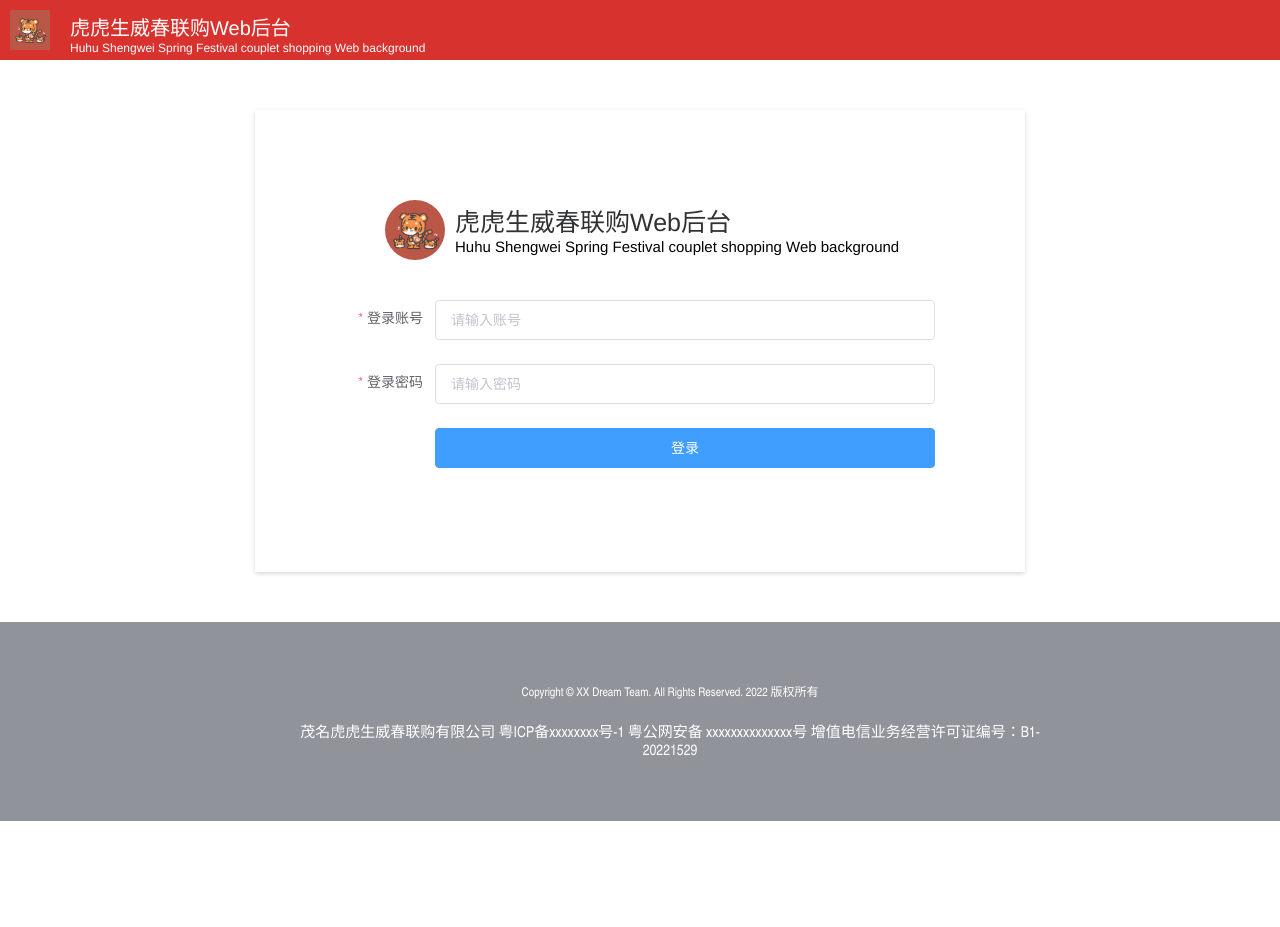
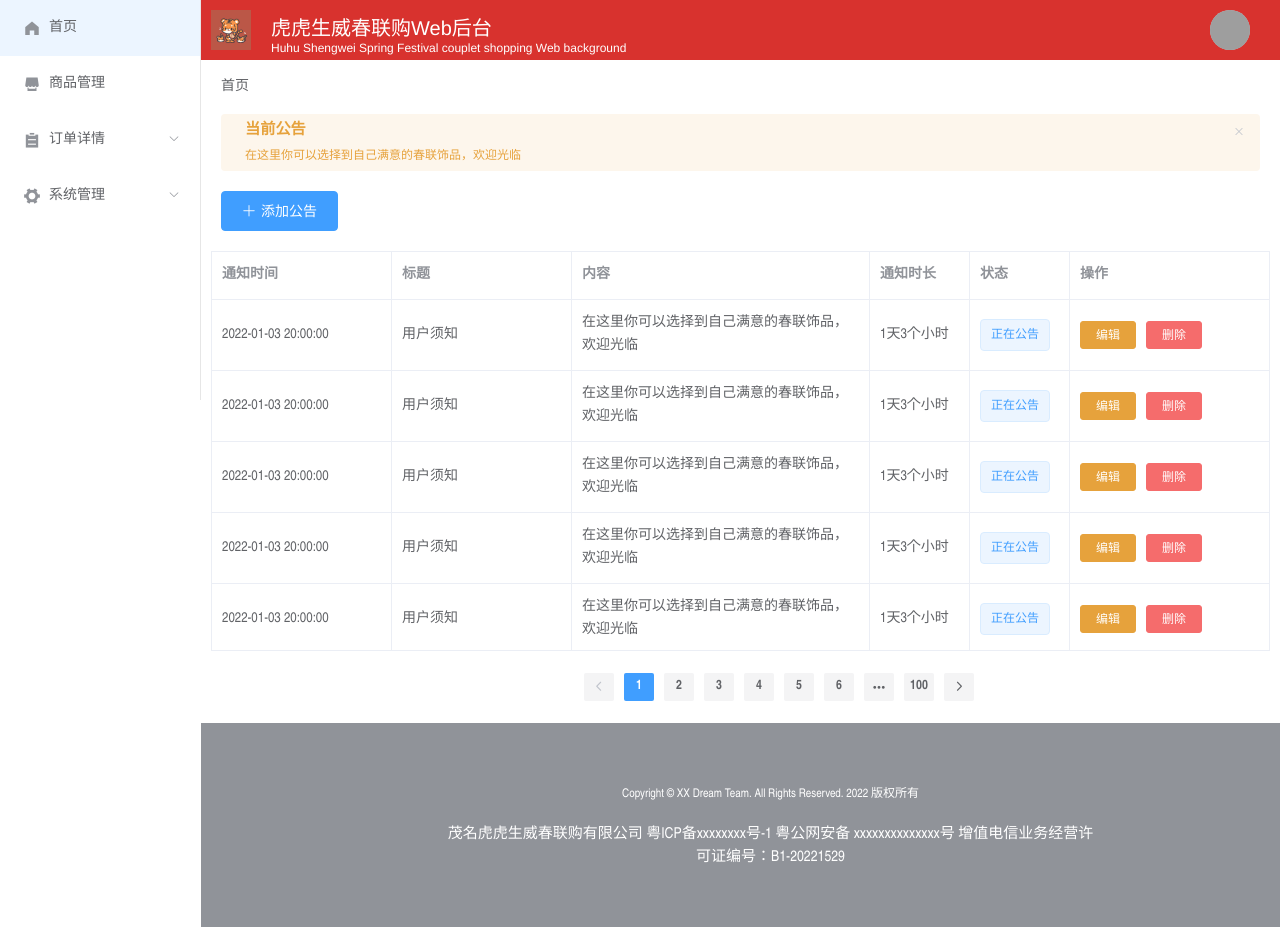
Before and after one commit to vicksiyi/newyear, a Vue app in the folder admin/: page /notice in a window 1280 px wide. Before the commit this address led to /login. Shown: the top 927 px of the page. Before the commit the page ends 821 px from the top, so only its background shows below. Built offline with nearby package versions, Linux system fonts and the light colour scheme; grey boxes are pictures that could not be loaded.

Commit message:
公告管理-页面-完

```diff
--- a/admin/src/components/Home/CommonAside.vue
+++ b/admin/src/components/Home/CommonAside.vue
@@ -75,11 +75,22 @@ export default {
           url: "/item/item",
         },
         {
-          path: "/system",
-          name: "system",
           label: "系统管理",
           icon: "s-tools",
-          url: "/system/system",
+          children: [
+            {
+              path: "/notice",
+              name: "notice",
+              label: "公告管理",
+              url: "/system/notice",
+            },
+            {
+              path: "/page",
+              name: "page",
+              label: "页面管理",
+              url: "/system/page",
+            },
+          ],
         },
       ],
     };
--- /dev/null
+++ b/admin/src/components/System/Submit.vue
@@ -0,0 +1,156 @@
+<template>
+  <div class="notice-submit">
+    <el-form
+      :model="ruleForm"
+      :rules="rules"
+      ref="ruleForm"
+      label-width="100px"
+      class="demo-ruleForm"
+    >
+      <el-form-item label="公告标题" prop="title" required>
+        <el-input v-model="ruleForm.title" placeholder="请输入标题"></el-input>
+      </el-form-item>
+      <el-form-item label="公告正文" prop="content" required>
+        <el-input
+          type="textarea"
+          :rows="4"
+          placeholder="请输入正文"
+          show-word-limit
+          maxlength="200"
+          v-model="ruleForm.content"
+        ></el-input>
+      </el-form-item>
+      <el-form-item label="开始时间" required>
+        <el-col :span="11">
+          <el-form-item prop="startTime1">
+            <el-date-picker
+              type="date"
+              placeholder="选择开始日期"
+              v-model="ruleForm.startTime1"
+              style="width: 100%"
+            ></el-date-picker>
+          </el-form-item>
+        </el-col>
+        <el-col class="line" :span="2">-</el-col>
+        <el-col :span="11">
+          <el-form-item prop="startTime2">
+            <el-time-picker
+              placeholder="选择开始时间"
+              v-model="ruleForm.startTime2"
+              style="width: 100%"
+            ></el-time-picker>
+          </el-form-item>
+        </el-col>
+      </el-form-item>
+      <el-form-item label="结束时间" required>
+        <el-col :span="11">
+          <el-form-item prop="endTime1">
+            <el-date-picker
+              type="date"
+              placeholder="选择结束日期"
+              v-model="ruleForm.endTime1"
+              style="width: 100%"
+            ></el-date-picker>
+          </el-form-item>
+        </el-col>
+        <el-col class="line" :span="2">-</el-col>
+        <el-col :span="11">
+          <el-form-item prop="endTime2">
+            <el-time-picker
+              placeholder="选择结束时间"
+              v-model="ruleForm.endTime2"
+              style="width: 100%"
+            ></el-time-picker>
+          </el-form-item>
+        </el-col>
+      </el-form-item>
+      <el-form-item>
+        <el-button
+          style="width: 100%"
+          type="primary"
+          @click="submitForm('ruleForm')"
+          >添加公告</el-button
+        >
+      </el-form-item>
+    </el-form>
+  </div>
+</template>
+
+<script>
+export default {
+  name: "Submit",
+  data() {
+    return {
+      ruleForm: {
+        title: "",
+        content: "",
+        startTime1: "",
+        startTime2: "",
+        endTime1: "",
+        endTime2: "",
+      },
+      rules: {
+        title: [{ required: true, message: "请输入公告标题", trigger: "blur" }],
+        content: [
+          { required: true, message: "请输入公告正文", trigger: "blur" },
+        ],
+        startTime1: [
+          {
+            type: "date",
+            required: true,
+            message: "请选择开始日期",
+            trigger: "change",
+          },
+        ],
+        startTime2: [
+          {
+            type: "date",
+            required: true,
+            message: "请选择时间",
+            trigger: "change",
+          },
+        ],
+        endTime1: [
+          {
+            type: "date",
+            required: true,
+            message: "请选择开始日期",
+            trigger: "change",
+          },
+        ],
+        endTime2: [
+          {
+            type: "date",
+            required: true,
+            message: "请选择时间",
+            trigger: "change",
+          },
+        ],
+      },
+    };
+  },
+  methods: {
+    submitForm(formName) {
+      this.$refs[formName].validate((valid) => {
+        if (valid) {
+          alert("submit!");
+        } else {
+          console.log("error submit!!");
+          return false;
+        }
+      });
+    },
+    resetForm(formName) {
+      this.$refs[formName].resetFields();
+    },
+  },
+  mounted: function () {},
+};
+</script>
+
+
+<style scoped>
+.notice-submit {
+  padding: 20px;
+}
+</style>
--- a/admin/src/main.js
+++ b/admin/src/main.js
@@ -17,7 +17,7 @@ import {
   MenuItemGroup, Aside, Card, Table,
   TableColumn, Breadcrumb, BreadcrumbItem, Tag, Popconfirm,
   MessageBox, Select, Message, Option, Drawer, Radio, RadioGroup,
-  Upload
+  Upload, Alert, Pagination, DatePicker, TimePicker
 } from 'element-ui';
 Vue.use(Button);
 Vue.use(Row);
@@ -51,6 +51,10 @@ Vue.use(Drawer);
 Vue.use(Radio);
 Vue.use(RadioGroup);
 Vue.use(Upload);
+Vue.use(Alert);
+Vue.use(Pagination);
+Vue.use(DatePicker);
+Vue.use(TimePicker);
 
 Vue.prototype.$http = http;
 Vue.prototype.$msgbox = MessageBox;
--- a/admin/src/router/index.js
+++ b/admin/src/router/index.js
@@ -34,9 +34,14 @@ export default new Router({
           component: () => import('@/views/item/item')
         },
         {
-          path: '/system',
-          name: 'system',
-          component: () => import('@/views/system/system')
+          path: '/notice',
+          name: 'notice',
+          component: () => import('@/views/system/notice')
+        },
+        {
+          path: '/page',
+          name: 'page',
+          component: () => import('@/views/system/page')
         }
       ]
     },
--- a/admin/src/views/Home.vue
+++ b/admin/src/views/Home.vue
@@ -10,8 +10,8 @@
               <el-breadcrumb-item
                 v-for="item in tag"
                 :key="item.path"
-                :to="{ path: item.path  }"
-                >{{item.label}}</el-breadcrumb-item
+                :to="{ path: item.path }"
+                >{{ item.label }}</el-breadcrumb-item
               >
             </el-breadcrumb>
           </div>
--- /dev/null
+++ b/admin/src/views/system/notice.vue
@@ -0,0 +1,145 @@
+<template>
+  <div>
+    <el-row :gutter="20">
+      <el-col :span="24">
+        <el-alert
+          description="在这里你可以选择到自己满意的春联饰品，欢迎光临"
+          type="warning"
+        >
+          <h1 slot="title">当前公告</h1>
+        </el-alert>
+      </el-col>
+    </el-row>
+    <el-row style="margin-top: 20px" :gutter="20">
+      <el-col :span="3">
+        <el-button type="primary" @click="addNotice()" icon="el-icon-plus"
+          >添加公告</el-button
+        >
+      </el-col>
+    </el-row>
+    <el-row style="margin-top: 20px" :gutter="20">
+      <el-table :data="tableData" height="400" border style="width: 100%">
+        <el-table-column prop="date" sort label="通知时间" width="180">
+        </el-table-column>
+        <el-table-column prop="title" label="标题" width="180">
+        </el-table-column>
+        <el-table-column prop="content" label="内容"> </el-table-column>
+        <el-table-column prop="endTime" label="通知时长" width="100">
+        </el-table-column>
+        <el-table-column prop="status" label="状态" width="100">
+          <template slot-scope="scope">
+            <el-tag>
+              {{ scope.row.status }}
+            </el-tag>
+          </template>
+        </el-table-column>
+        <el-table-column label="操作" width="200">
+          <template>
+            <el-button type="warning" size="mini">编辑</el-button>
+            <el-button type="danger" size="mini">删除</el-button>
+          </template>
+        </el-table-column>
+      </el-table>
+    </el-row>
+    <el-row style="margin-top: 20px" :gutter="20">
+      <el-col :span="8" :offset="8">
+        <el-pagination background layout="prev, pager, next" :total="1000">
+        </el-pagination
+      ></el-col>
+    </el-row>
+    <el-drawer
+      title="添加公告"
+      :visible.sync="drawer"
+      :direction="direction"
+      :size="600"
+      ><Submit></Submit>
+    </el-drawer>
+  </div>
+</template>
+
+<script>
+import Submit from "@/components/System/Submit";
+export default {
+  name: "notice",
+  components: { Submit },
+  data() {
+    return {
+      drawer: false,
+      direction: "rtl",
+      tableData: [
+        {
+          date: "2022-01-03 20:00:00",
+          title: "用户须知",
+          content: "在这里你可以选择到自己满意的春联饰品，欢迎光临",
+          endTime: "1天3个小时",
+          status: "正在公告",
+        },
+        {
+          date: "2022-01-03 20:00:00",
+          title: "用户须知",
+          content: "在这里你可以选择到自己满意的春联饰品，欢迎光临",
+          endTime: "1天3个小时",
+          status: "正在公告",
+        },
+        {
+          date: "2022-01-03 20:00:00",
+          title: "用户须知",
+          content: "在这里你可以选择到自己满意的春联饰品，欢迎光临",
+          endTime: "1天3个小时",
+          status: "正在公告",
+        },
+        {
+          date: "2022-01-03 20:00:00",
+          title: "用户须知",
+          content: "在这里你可以选择到自己满意的春联饰品，欢迎光临",
+          endTime: "1天3个小时",
+          status: "正在公告",
+        },
+        {
+          date: "2022-01-03 20:00:00",
+          title: "用户须知",
+          content: "在这里你可以选择到自己满意的春联饰品，欢迎光临",
+          endTime: "1天3个小时",
+          status: "正在公告",
+        },
+        {
+          date: "2022-01-03 20:00:00",
+          title: "用户须知",
+          content: "在这里你可以选择到自己满意的春联饰品，欢迎光临",
+          endTime: "1天3个小时",
+          status: "正在公告",
+        },
+        {
+          date: "2022-01-03 20:00:00",
+          title: "用户须知",
+          content: "在这里你可以选择到自己满意的春联饰品，欢迎光临",
+          endTime: "1天3个小时",
+          status: "正在公告",
+        },
+        {
+          date: "2022-01-03 20:00:00",
+          title: "用户须知",
+          content: "在这里你可以选择到自己满意的春联饰品，欢迎光临",
+          endTime: "1天3个小时",
+          status: "正在公告",
+        },
+        {
+          date: "2022-01-03 20:00:00",
+          title: "用户须知",
+          content: "在这里你可以选择到自己满意的春联饰品，欢迎光临",
+          endTime: "1天3个小时",
+          status: "正在公告",
+        },
+      ],
+    };
+  },
+  methods: {
+    addNotice() {
+      this.drawer = true;
+    },
+  },
+};
+</script>
+
+<style scoped>
+</style>
--- /dev/null
+++ b/admin/src/views/system/page.vue
@@ -0,0 +1,15 @@
+<template>
+  <div>
+    Page
+  </div>
+</template>
+
+<script>
+export default {
+  name: "page",
+};
+</script>
+
+<style scoped>
+
+</style>
```
